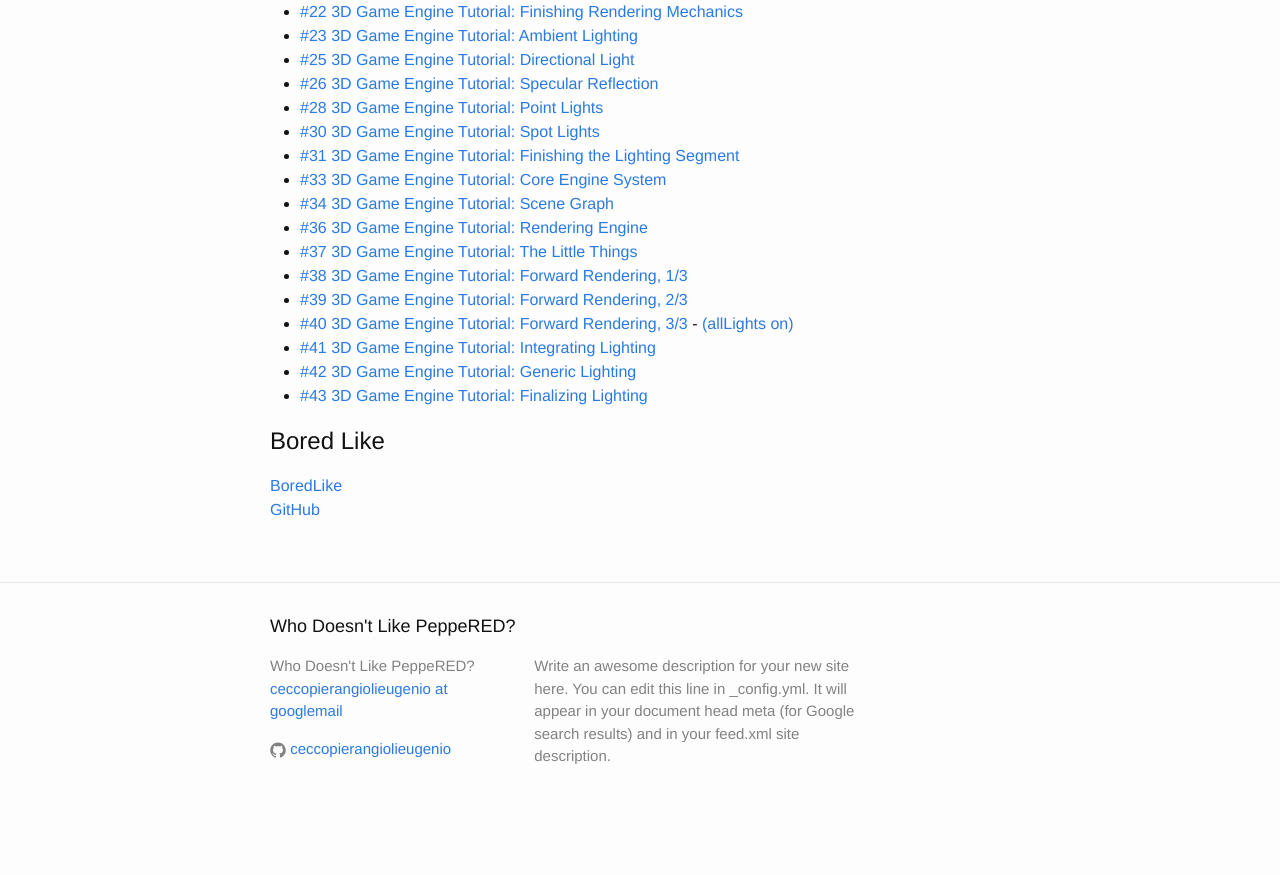
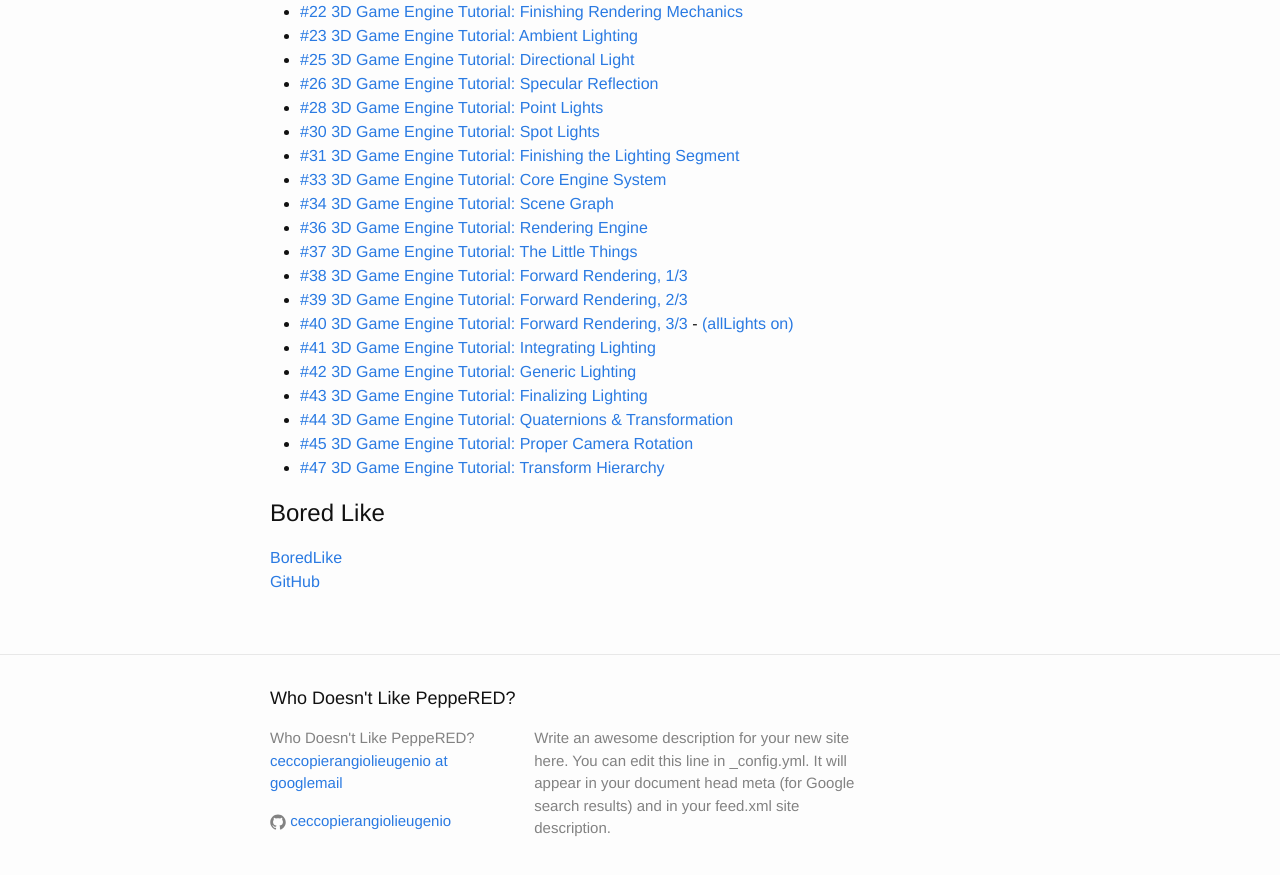
Before and after one commit to ceccopierangiolieugenio/ceccopierangiolieugenio.github.io, a Jekyll site: the page built from projects.md, in a window 1280 px wide and 900 px high, scrolled down 842 px. Shown: the top 875 px of the window. Built offline with Jekyll 4.4.1, drawn with Linux system fonts in a browser that asks for light colours; before the commit the page ends 1670 px from its top, so only the background shows below that.

Commit message:
Added 44 45 47

```diff
--- a/projects.md
+++ b/projects.md
@@ -52,6 +52,9 @@
 -   [#41 3D Game Engine Tutorial: Integrating Lighting](3DGameEngine.js/v0.41/3DGameEngine.js.html)
 -   [#42 3D Game Engine Tutorial: Generic Lighting](3DGameEngine.js/v0.42/3DGameEngine.js.html)
 -   [#43 3D Game Engine Tutorial: Finalizing Lighting](3DGameEngine.js/v0.43/3DGameEngine.js.html)
+-   [#44 3D Game Engine Tutorial: Quaternions & Transformation](3DGameEngine.js/v0.44/3DGameEngine.js.html)
+-   [#45 3D Game Engine Tutorial: Proper Camera Rotation](3DGameEngine.js/v0.45/3DGameEngine.js.html)
+-   [#47 3D Game Engine Tutorial: Transform Hierarchy](3DGameEngine.js/v0.47/3DGameEngine.js.html)
 
 
 Bored Like
```
Also changed, not shown: .gitmodules.
